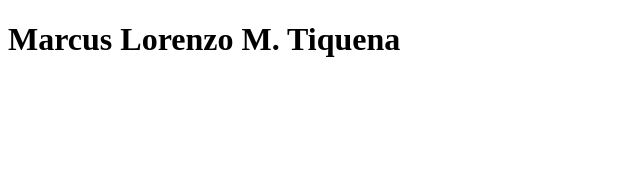
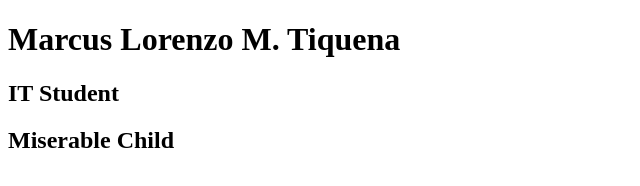
Before and after one commit to Kazumi-desu/GITHUB, a plain HTML site: page index.html in a window 1280 px wide. Shown: the whole page, without its empty margins (0-640 px from the left). Drawn offline with Linux system fonts and the light colour scheme.

Commit message:
added new line of code

```diff
--- a/index.html
+++ b/index.html
@@ -7,5 +7,7 @@
 </head>
 <body>
     <h1>Marcus Lorenzo M. Tiquena</h1>
+    <h2> IT Student</h2>
+    <h2>Miserable Child</h2>
 </body>
 </html>
```
